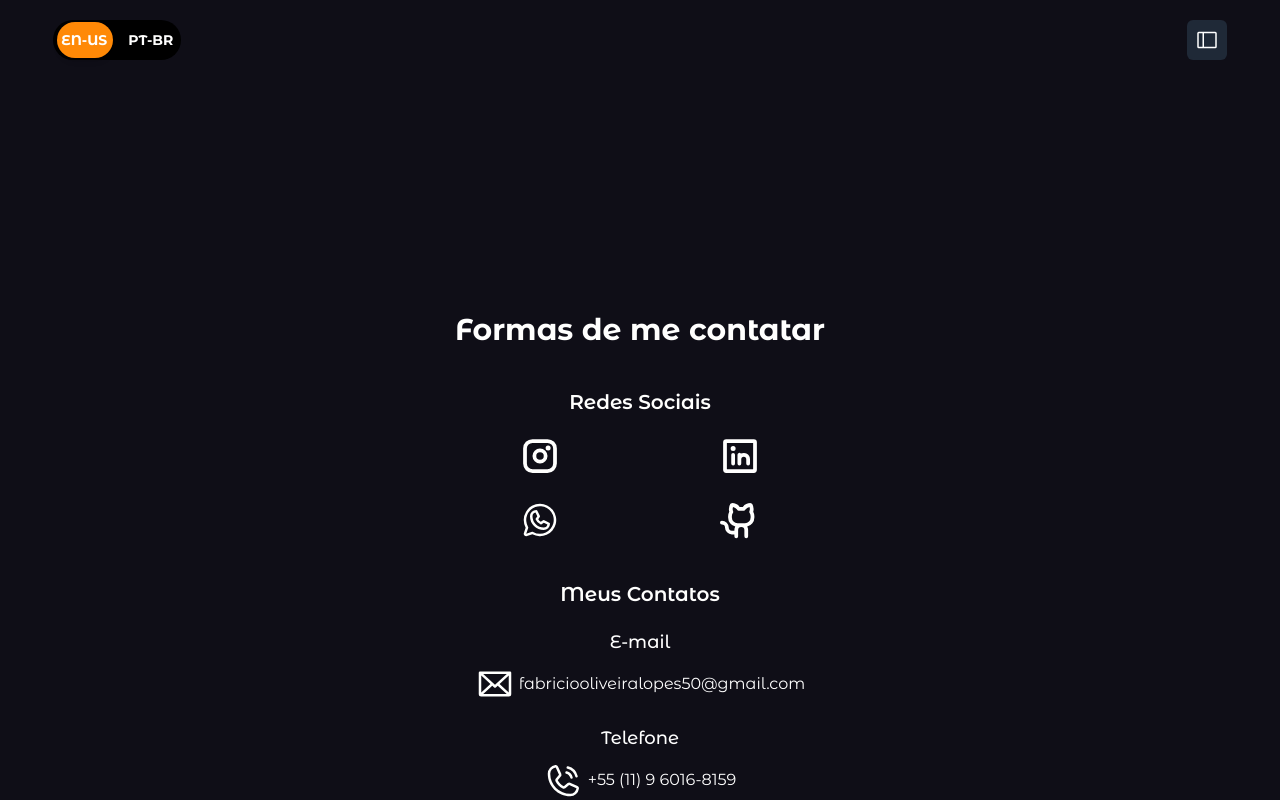
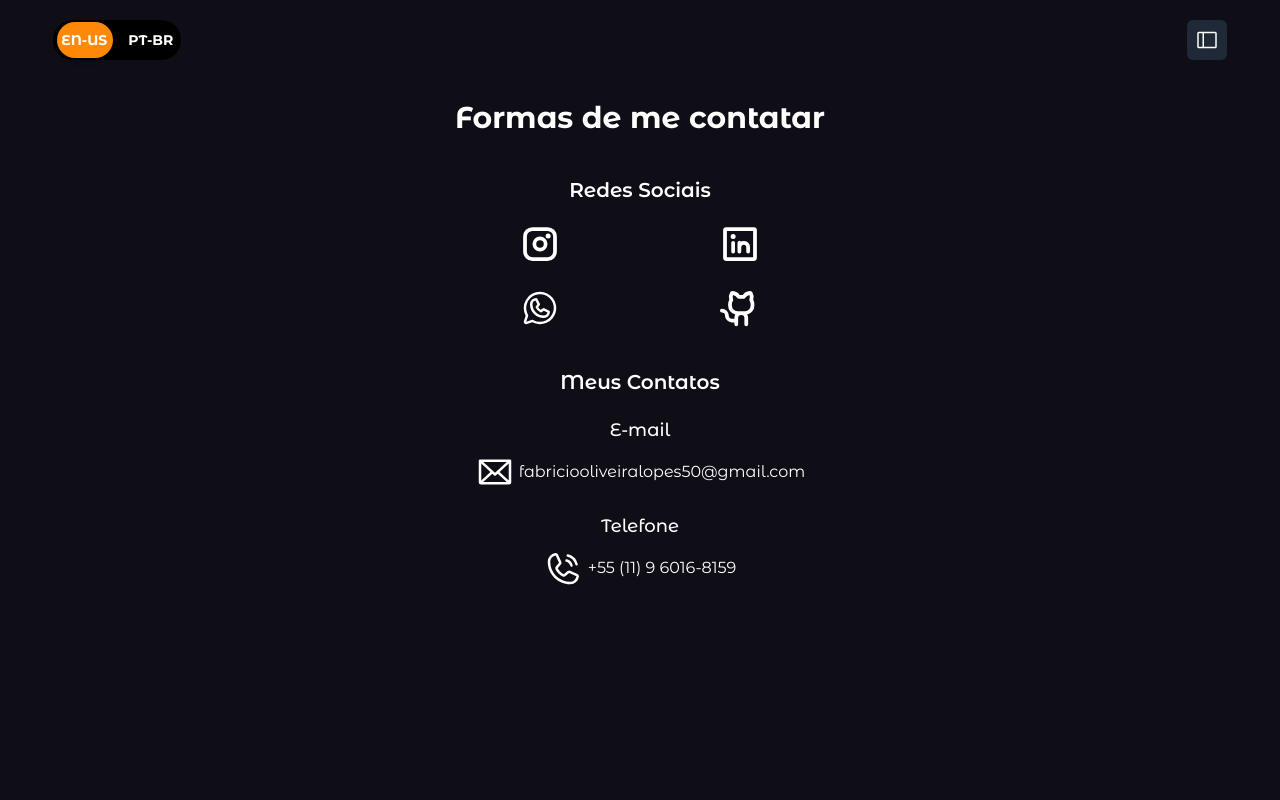
Before and after one commit to Fabrioco/Portfolio-Full-Stack, a Next.js app in the folder frontend/: page /dashboard/contacts in a window 1280 px wide. Shown: the top 800 px of the page. Built offline with nearby package versions, Linux system fonts and the light colour scheme.

Commit message:
:lipstick: fix: Correção das margens dos titulos

```diff
--- a/frontend/src/app/dashboard/contacts/page.tsx
+++ b/frontend/src/app/dashboard/contacts/page.tsx
@@ -4,7 +4,7 @@ import { TitleContacts } from "@/ui/contacts/title";
 
 export default function Contacts() {
   return (
-    <div className="w-11/12 h-full flex flex-col gap-10 mx-auto justify-center md:items-center text-white md:text-center">
+    <div className="w-11/12 h-full flex flex-col gap-10 mx-auto md:items-center text-white md:text-center">
       <TitleContacts />
       <SocialMedia />
       <Contact />
--- a/frontend/src/app/dashboard/projects/page.tsx
+++ b/frontend/src/app/dashboard/projects/page.tsx
@@ -4,7 +4,7 @@ import { ProjectsList } from "@/ui/projects/projectsList";
 
 export default function Projects() {
   return (
-    <div className="h-full flex flex-col  justify-center gap-10">
+    <div className="h-full flex flex-col gap-10">
       <TitleProject />
       <NavButtonsProjects />
       <ProjectsList />
--- a/frontend/src/ui/header.tsx
+++ b/frontend/src/ui/header.tsx
@@ -11,7 +11,7 @@ export function Header() {
       animate={{ opacity: 1, y: 0 }}
       exit={{ opacity: 0, y: -300 }}
       transition={{ duration: 0.5 }}
-      className="w-11/12 flex flex-row items-center justify-between pt-5 mx-auto mb-24"
+      className="w-11/12 flex flex-row items-center justify-between pt-5 mx-auto mb-10"
     >
       <ToggleSwitch />
       <ToggleSidebar />
```
